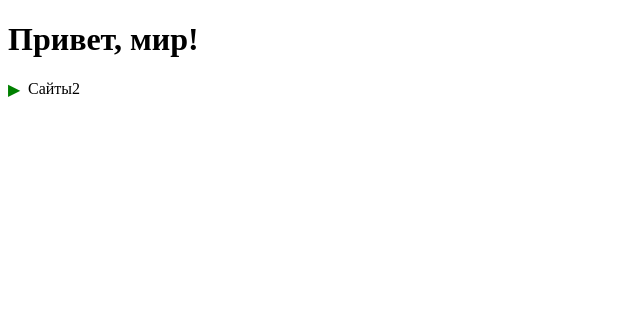
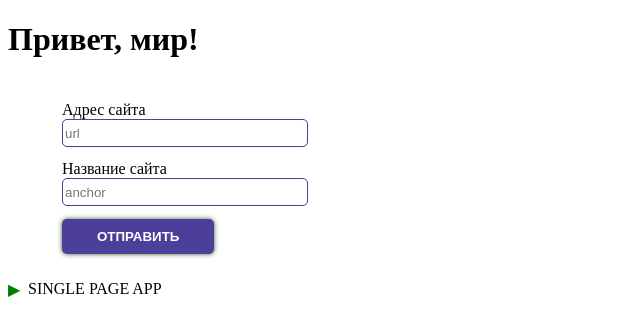
Before and after one commit to Sandjai/Components, a website: page index.html in a window 1280 px wide. Shown: the whole page, without its empty margins (0-640 px from the left). Drawn offline with Linux system fonts and the light colour scheme.

Commit message:
components connected through app and works

```diff
--- a/components/app/app.js
+++ b/components/app/app.js
@@ -1,22 +1,39 @@
 (function() {
     'use strict';
 
-    const Menu = window.Menu;
 
     class App {
         constructor({el}) {
 
-            this.menu = new Menu({
+            let menu = new Menu({
                 el: el.querySelector('.js-menu'),
-                data: {
-                    title: 'Сайты',
-                    items: []
+                data: {},
+                onPick(item) {
+                  console.log(item);
                 }
-
             });
 
-            this.menu.setData({
-                title: 'Сайты2',
+            menu.setData(
+              {
+              title: 'SINGLE PAGE APP',
+              items: [
+                {
+              anchor: 'Яндекс',
+              href: 'yandex.ru'
+            },
+            {
+              anchor: 'Гугл',
+              href: 'google.ru'
+            },
+            {
+              anchor: 'Рамблер',
+              href: 'rambler.ru'
+            }]
+          }
+          );
+
+           /* this.menu.setData({
+                title: 'Сайты',
                 items: [
                     {title: 'Первый'},
                     {
@@ -36,12 +53,35 @@
                     {title: 'Третий'},
                     {title: 'Четвертый'}
                   ]
-            });
+            });*/
+
+
+
+            new Form({
+              el: el.querySelector('.js-form'),
+
+             onSubmit(form) {
+                menu._addItem({
+                  href: form.getField('href').value,
+                  anchor: form.getField('anchor').value
+
+                }, el.querySelector('.js-menu-list'));
+
+
+
+
+
+              }
+
+          });
 
 
 
         }
     }
+
+
+
 
     // export
     window.App = App;
--- /dev/null
+++ b/components/form/form.css
@@ -0,0 +1,42 @@
+form[name="collectLinks"] ul {
+    list-style-type: none;
+}
+
+form[name="collectLinks"] input {
+    margin-bottom: .8rem;
+    height: 1.5rem;
+    width: 15rem;
+    border-radius: 5px;
+    border: 1px solid #4c3f99;
+}
+
+form[name="collectLinks"] label {
+    display: block;
+}
+
+
+fieldset {
+    border: 0;
+}
+
+.btn-sbm {
+    cursor: pointer;
+    border-radius: 5px;
+    border: 0px;
+    width: auto;
+    background-color: #4c3f99;
+    color: #ffffff;
+    font-weight: 700;
+    text-transform: uppercase;
+    text-align: center;
+    padding: 10px 35px;
+    box-shadow: 0 0 5px rgb(56,100,38);
+
+
+}
+
+
+.btn-sbm:hover {
+box-shadow: inset 0 4px 15px 0 rgb(56,100,38);
+}
+/*f9e81c*/
--- a/components/form/form.js
+++ b/components/form/form.js
@@ -2,9 +2,81 @@
     'use strict';
 
     class Form {
-        constructor () {
+        constructor ({el, data, onSubmit}) {
+            this.el = el;
+            this.data = data;
+            this.onSubmit = onSubmit;
+
+            this._initEvents();
+            this.render();
+        }
+
+        /*Создаем HTML*/
+        render() {
+
+            this.el.innerHTML = `
+            <form class="form pure-form" name="collectLinks">
+            <fieldset>
+                <ul>
+
+                    <li>
+                        <label for="siteLink">Адрес сайта</label>
+                        <input type="url" id="siteLink" class="form__input" name="href" required="required" placeholder="url"/>
+                    </li>
+                    <li>
+                        <label for="siteName">Название сайта</label>
+                        <input type="text" id="siteName" class="form__input" name="anchor" required="required" placeholder="anchor"/>
+                    </li>
+                    <li>
+                        <button class="btn-sbm form__btn pure-button" type="submit">Отправить</button>
+                    </li>
+                </ul>
+
+            </fieldset>
+
+        </form>`;
 
         }
+
+        /**
+        * Получение элемента формы по имени
+        * @param  {string} name
+        * @return {HTMLElement}
+        */
+
+        getField(name) {
+            return this.el.querySelector(`[name="${name}"]`);
+        }
+
+        /**
+        * Развешиваем события
+        */
+
+        _initEvents() {
+
+            this.el.addEventListener("submit", this._onSubmit.bind(this));
+        }
+
+        /**
+        * Отправка данных формы
+        * @param {Event} event
+        * @private
+        */
+
+        _onSubmit(event) {
+            event.preventDefault();
+
+
+            this.onSubmit(this);
+            event.target.reset();
+
+
+
+        }
+
+
+
+
     }
 
     //export
--- a/components/menu/menu.js
+++ b/components/menu/menu.js
@@ -18,6 +18,7 @@
         }
 
         render () {
+
             this.$title.innerText = this.data.title;
             this.renderItems(this.data.items, this.$menuList);
         }
@@ -54,16 +55,17 @@
 
 
         _addItem(item, container) {
-          let itemText = item.title,
-              ulEl = document.createElement('ul'),
+          let ulEl = document.createElement('ul'),
               liEl = document.createElement('li'),
               spanEl = document.createElement('span'),
+              spanE2 = document.createElement('span'),
               removeIcon = document.createElement('sup');
 
-          spanEl.textContent = itemText;
+          spanEl.textContent = item.anchor;
+          spanE2.textContent = item.href;
           removeIcon.textContent = ' x';
 
-          liEl.append(spanEl, removeIcon);
+          liEl.append(spanEl, " ", spanE2, removeIcon);
 
           if (item.items) { // а здесь нужно рекурсивно вызвать renderItems,
             liEl.append(ulEl);
--- a/index.html
+++ b/index.html
@@ -5,12 +5,16 @@
     <meta name="viewport" content="width=device-width, initial-scale=1.0">
     <meta http-equiv="X-UA-Compatible" content="ie=edge">
     <link rel="stylesheet" href="components/menu/menu.css">
+    <link rel="stylesheet" href="components/form/form.css">
     <title>Components - проект</title>
 </head>
 <body>
     <h1>Привет, мир!</h1>
 
     <div class="js-app">
+        <div class="form js-form">
+
+        </div>
         <div class="menu js-menu">
                 <h3 class="menu__title js-title"></h3>
                 <ul class="menu__list js-menu-list"></ul>
```
